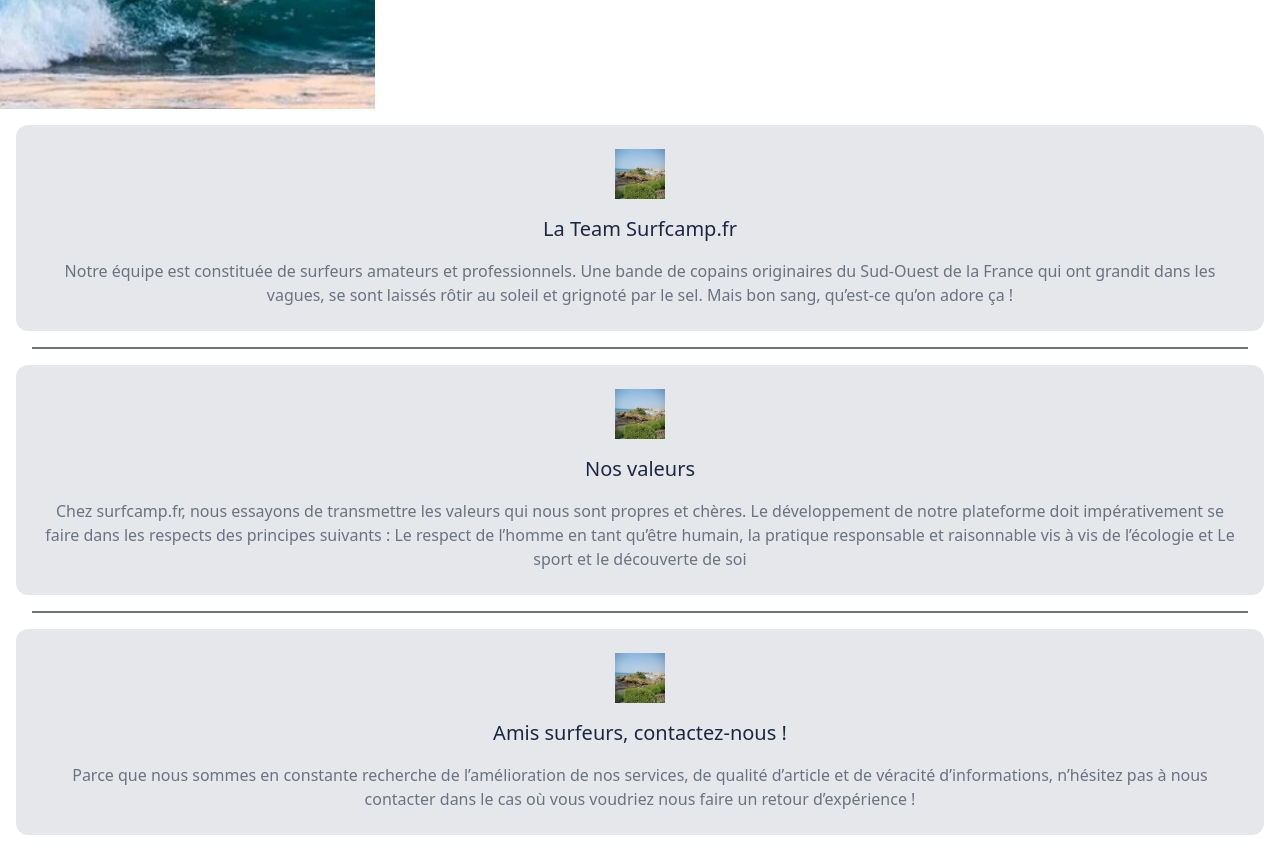
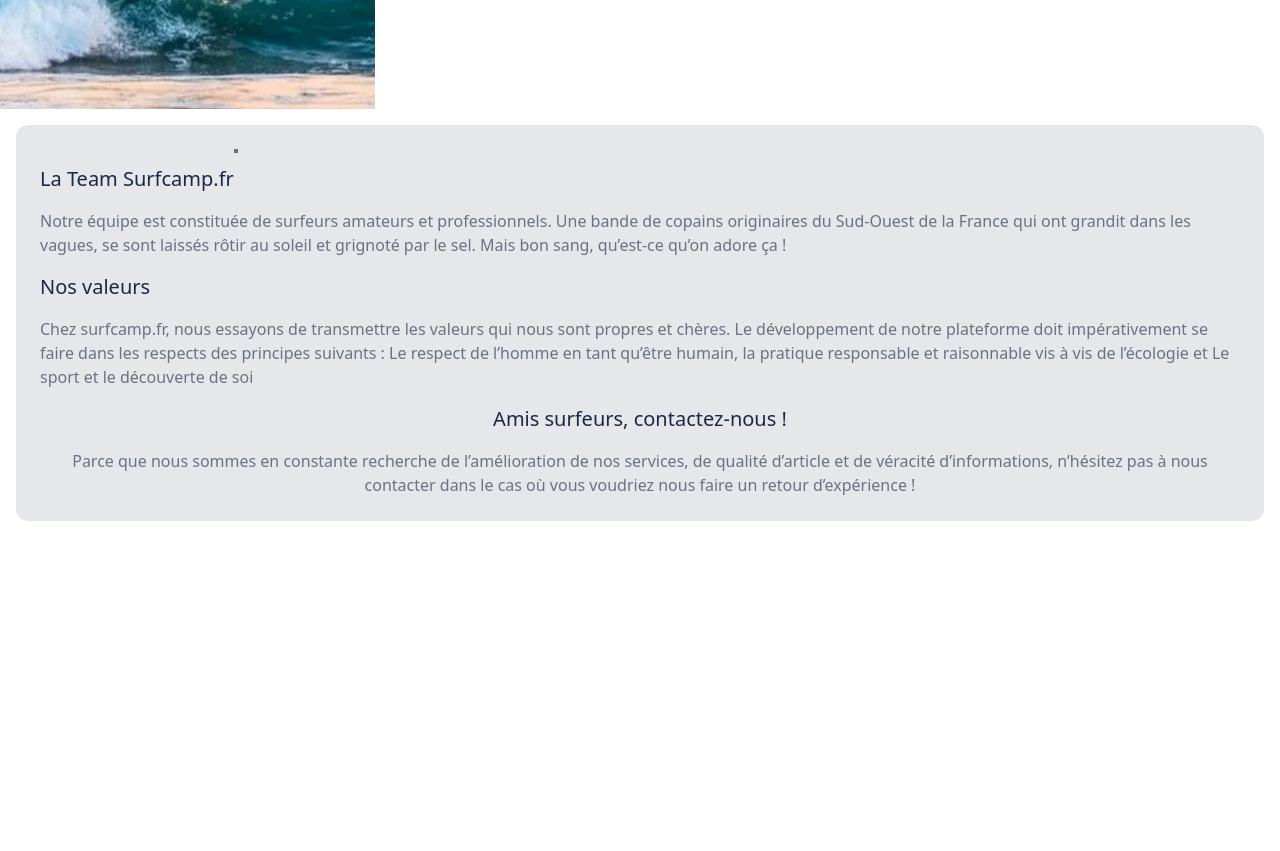
Before and after one commit to WildCodeSchool/btz-0321-p3-surfcamp, a Next.js app: page / in a window 1280 px wide. Shown: the part 2640-3491 px from the top of the page. After the commit the page ends 3177 px from the top, so only its background shows below. Built offline with nearby package versions, Linux system fonts and the light colour scheme.

Commit message:
value section wip

```diff
--- a/components/value/Value.tsx
+++ b/components/value/Value.tsx
@@ -1,19 +1,40 @@
 import Image from "next/image";
 
 interface Iprops {
-  imgvalue: string;
+  titleteam: string;
+  textteam: string;
   titlevalue: string;
   textvalue: string;
+  titlecontact: string;
+  textcontact: string;
 }
 
-function Value({ titlevalue, imgvalue, textvalue }: Iprops): JSX.Element {
+function Value({
+  titleteam,
+  textteam,
+  titlevalue,
+  textvalue,
+  titlecontact,
+  textcontact,
+}: Iprops): JSX.Element {
   return (
-    <div className="flex flex-col items-center content-center p-6 m-4 rounded-xl bg-gray-200">
-      <Image src={imgvalue} alt="value" width={50} height={50} />
-      <h2 className="flex justify-center py-4 text-xl text-BlueCamp">
+    <div className="flex flex-col p-6 m-4 rounded-xl bg-gray-200">
+      <div className="flex">
+        <h2 className="flex justify-start py-4 text-xl text-BlueCamp">
+          {titleteam}
+        </h2>
+        <hr className="flex border-2 border-gray-500" />
+      </div>
+
+      <p className="flex text-left text-gray-500">{textteam}</p>
+      <h2 className="flex justify-start py-4 text-xl text-BlueCamp">
         {titlevalue}
       </h2>
-      <p className="flex text-center text-gray-500">{textvalue}</p>
+      <p className="flex text-left text-gray-500">{textvalue}</p>
+      <h2 className="flex justify-center py-4 text-xl text-BlueCamp">
+        {titlecontact}
+      </h2>
+      <p className="flex text-center text-gray-500">{textcontact}</p>
     </div>
   );
 }
--- a/pages/index.tsx
+++ b/pages/index.tsx
@@ -14,21 +14,14 @@ const france = {
 const hostButton = { inputbutton: "DEVENIR HÔTE" };
 
 const valueTeam = {
-  imgvalue: "/Biarritz.jpg",
-  titlevalue: "La Team Surfcamp.fr",
-  textvalue:
+  titleteam: "La Team Surfcamp.fr",
+  textteam:
     "Notre équipe est constituée de surfeurs amateurs et professionnels. Une bande de copains originaires du Sud-Ouest de la France qui ont grandit dans les vagues, se sont laissés rôtir au soleil et grignoté par le sel. Mais bon sang, qu’est-ce qu’on adore ça !",
-};
-const valueValue = {
-  imgvalue: "/Biarritz.jpg",
   titlevalue: "Nos valeurs",
   textvalue:
     "Chez surfcamp.fr, nous essayons de transmettre les valeurs qui nous sont propres et chères. Le développement de notre plateforme doit impérativement se faire dans les respects des principes suivants : Le respect de l’homme en tant qu’être humain, la pratique responsable et raisonnable vis à vis de l’écologie et Le sport et le découverte de soi",
-};
-const valueFriend = {
-  imgvalue: "/Biarritz.jpg",
-  titlevalue: "Amis surfeurs, contactez-nous !",
-  textvalue:
+  titlecontact: "Amis surfeurs, contactez-nous !",
+  textcontact:
     "Parce que nous sommes en constante recherche de l’amélioration de nos services, de qualité d’article et de véracité d’informations, n’hésitez pas à nous contacter dans le cas où vous voudriez nous faire un retour d’expérience !",
 };
 
@@ -135,10 +128,6 @@ export default function Home(): JSX.Element {
       </section>
       <section className="sm:justify-evenly">
         <Value {...valueTeam} />
-        <hr className="border border-gray-500 mx-8 bg-gray-200" />
-        <Value {...valueValue} />
-        <hr className="border border-gray-500 mx-8 bg-gray-200" />
-        <Value {...valueFriend} />
       </section>
       <footer></footer>
     </div>
```
